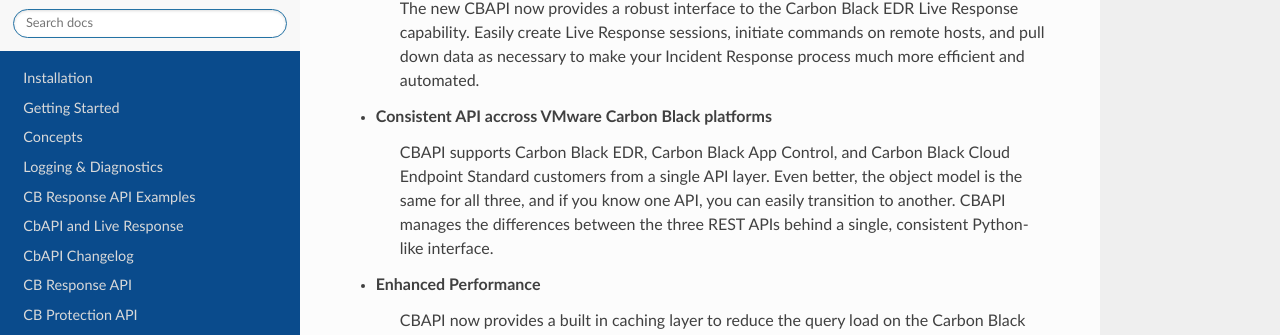
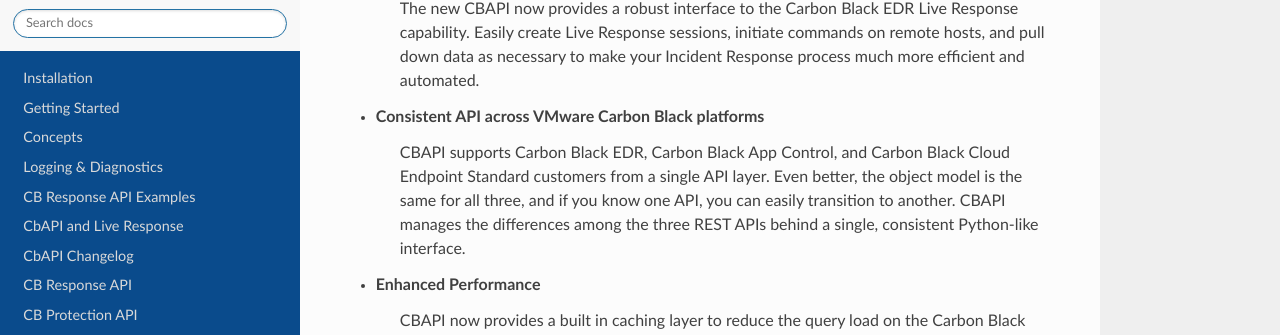
Before and after one commit to carbonblack/cbapi-python, a Sphinx documentation site: the page built from docs/index.rst, in a window 1280 px wide and 900 px high, scrolled down 1614 px. Shown: the part 151-486 px from the top of the window. Built offline with Sphinx 7.4.7 and the Read the Docs theme 2.0.0, drawn with Linux system fonts in a browser that asks for light colours; some of the changed text lies outside the part shown.

Commit message:
Update index.rst
Fixing two preexisting type-os

```diff
--- a/docs/index.rst
+++ b/docs/index.rst
@@ -88,10 +88,10 @@
     Easily create Live Response sessions, initiate commands on remote hosts, and pull down data as
     necessary to make your Incident Response process much more efficient and automated.
 
-- **Consistent API accross VMware Carbon Black platforms**
+- **Consistent API across VMware Carbon Black platforms**
     CBAPI supports Carbon Black EDR, Carbon Black App Control, and Carbon Black Cloud Endpoint Standard customers from a single API layer. Even better,
     the object model is the same for all three, and if you know one API, you can easily transition to another. CBAPI
-    manages the differences between the three REST APIs behind a single, consistent Python-like interface.
+    manages the differences among the three REST APIs behind a single, consistent Python-like interface.
 
 - **Enhanced Performance**
     CBAPI now provides a built in caching layer to reduce the query load on the Carbon Black server. This is especially
```
Also changed, not shown: other parts of docs/index.rst (+1 -1 lines).
